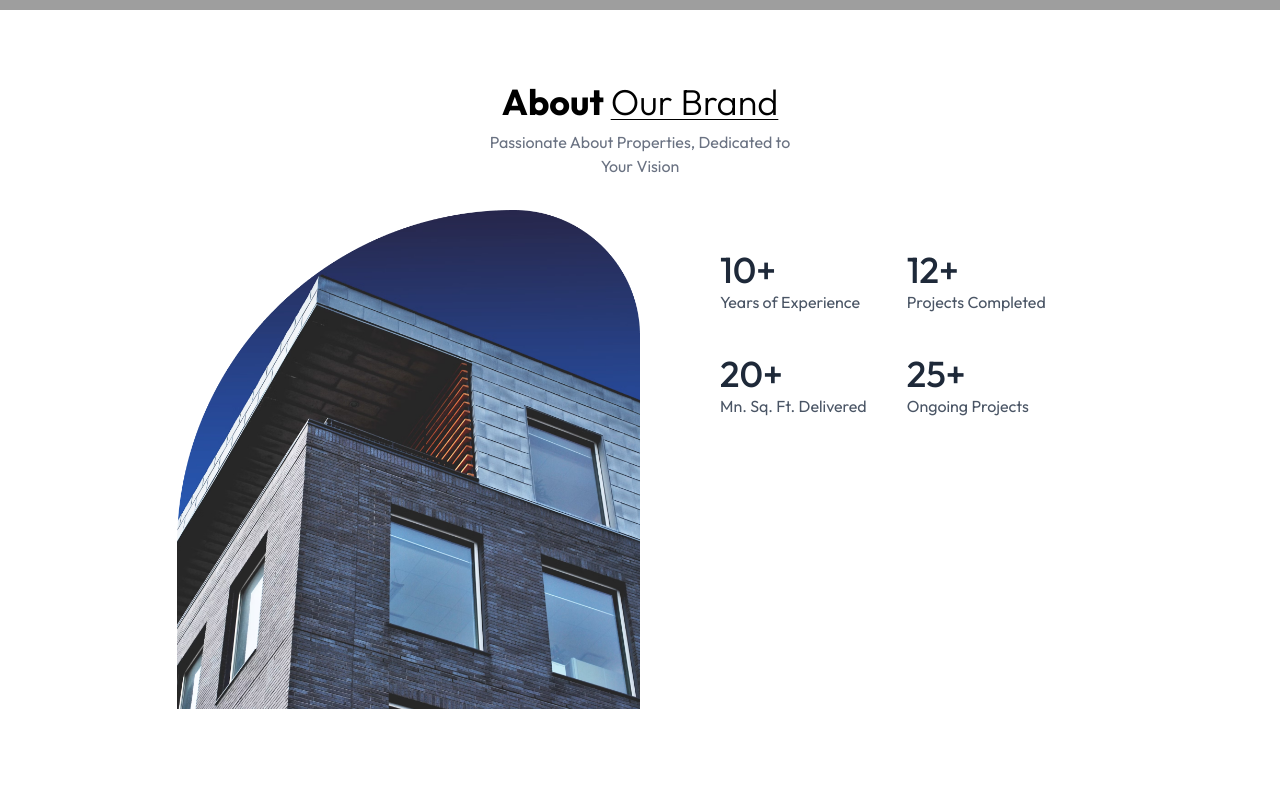
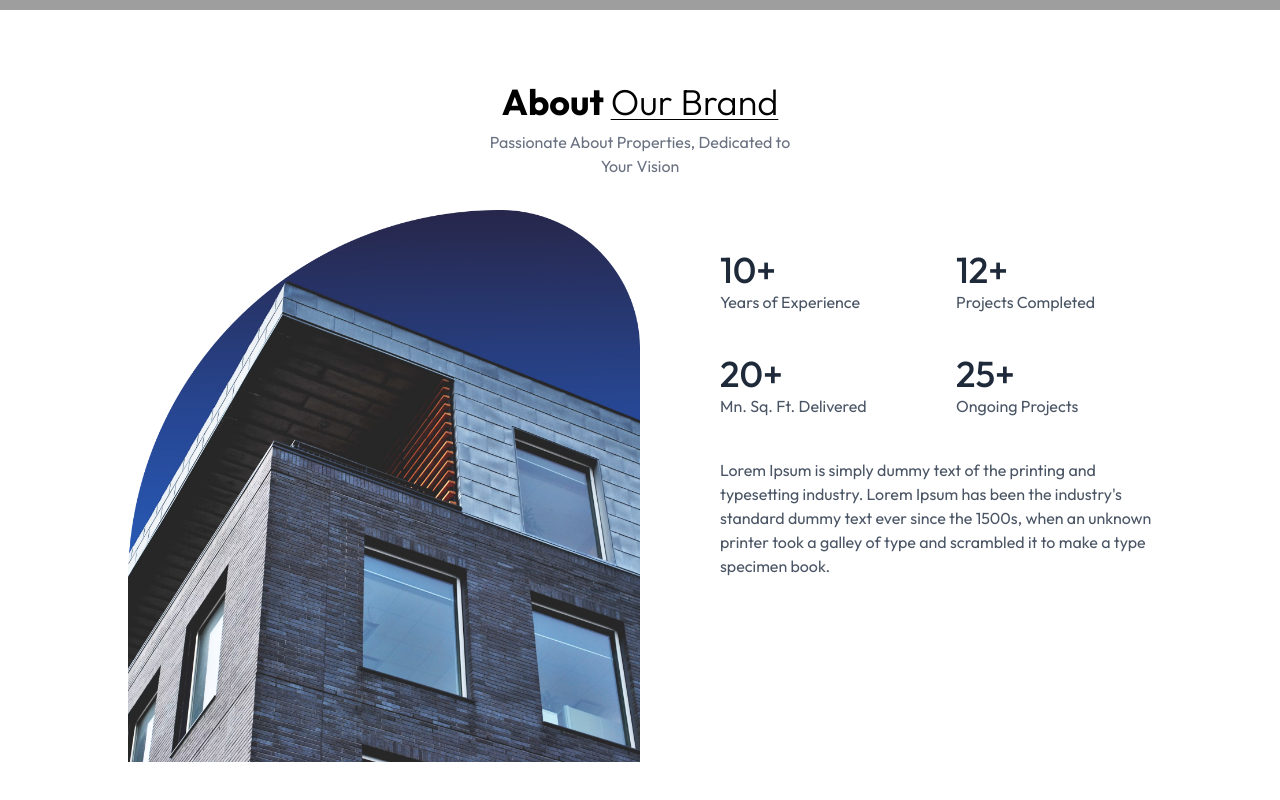
Before and after one commit to AbdullahiAbdulganiyu/Real-Estate, a React (Vite) app: page / in a window 1280 px wide. Shown: the part 790-1590 px from the top of the page. Before the commit the page ends 1555 px from the top, so only its background shows below. Built offline with nearby package versions, Linux system fonts and the light colour scheme; grey boxes are pictures that could not be loaded.

Commit message:
adding another paragraph with some informations

```diff
--- a/src/components/About.jsx
+++ b/src/components/About.jsx
@@ -41,6 +41,12 @@ const About = () => {
               <p>Ongoing Projects</p>
             </div>
           </div>
+          <p className="my-10 max-w-lg">
+            Lorem Ipsum is simply dummy text of the printing and typesetting
+            industry. Lorem Ipsum has been the industry's standard dummy text
+            ever since the 1500s, when an unknown printer took a galley of type
+            and scrambled it to make a type specimen book.
+          </p>
         </div>
       </div>
     </div>
```
